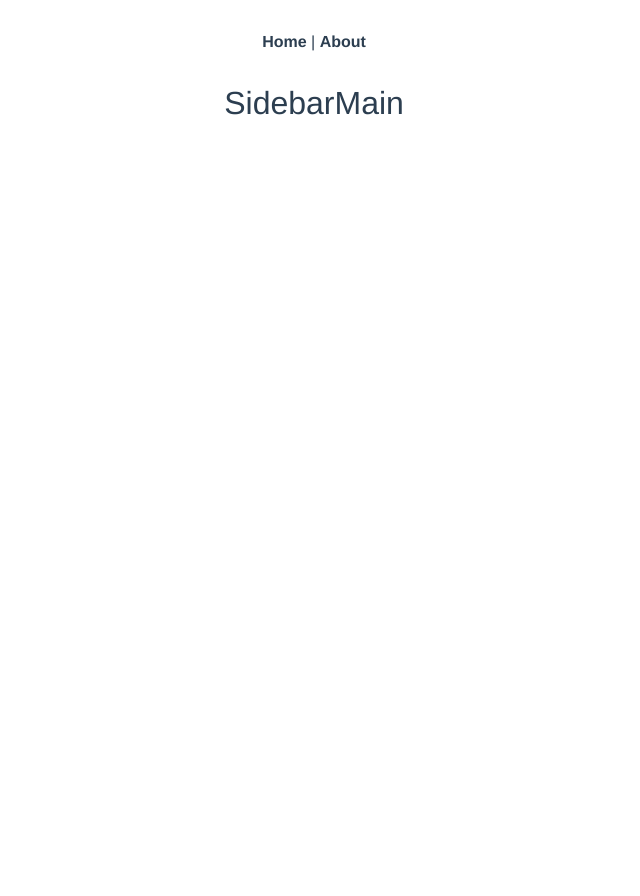
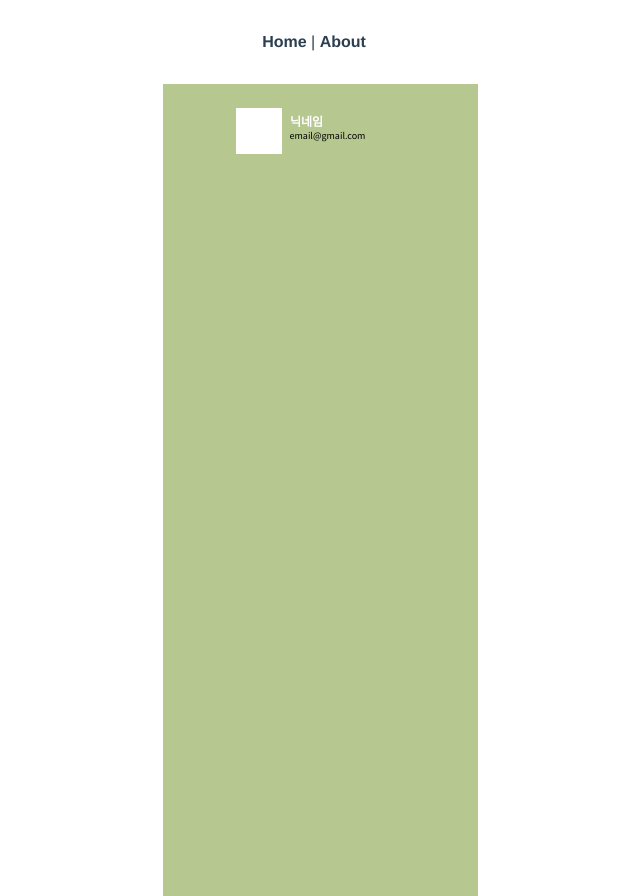
Before and after one commit to ayj8655/najakbat, a Vue app in the folder frontend/: page /sidebarmain in a window 1280 px wide. Shown: the whole page, without its empty margins (326-966 px from the left). Before the commit the page ends 800 px from the top, so only its background shows below. Built offline with nearby package versions, Linux system fonts and the light colour scheme.

Commit message:
sidebar base

```diff
--- a/frontend/package.json
+++ b/frontend/package.json
@@ -10,6 +10,7 @@
   "dependencies": {
     "axios": "^0.21.1",
     "core-js": "^3.6.5",
+    "v-click-outside": "^3.1.2",
     "vue": "^2.6.11",
     "vue-infinite-loading": "^2.4.5",
     "vue-router": "^3.2.0",
--- /dev/null
+++ b/frontend/src/components/Sidebar/Sidebar.vue
@@ -0,0 +1,101 @@
+<template>
+  <div id="sidebar-1">
+    <button @click="sidebar = !sidebar">
+      Toggle render
+    </button>
+    <transition name="slide-fade">
+      <div class="container greenbg" v-if="sidebar" v-click-outside="onClickOutside">
+        <div class="container infos">
+          <div class="profile"></div>
+          <div class="nickname">닉네임</div>
+          <div class="email">email@gmail.com</div>
+        </div>
+      </div>
+    </transition>
+  </div>
+</template>
+
+<script>
+import vClickOutside from 'v-click-outside'
+export default {
+  el: 'sidebar-1',
+  directives: {
+    clickOutside: vClickOutside.directive
+  },
+  data: function () {
+    return {
+      sidebar: true,
+    }
+  },
+  methods: {
+    onClickOutside () {
+      this.sidebar = false
+    },
+  },
+}
+</script>
+
+<style scoped>
+.greenbg {
+  position: absolute;
+  width: 315px;
+  height: 812px;
+  left: 36px;
+  top: 0px;
+  background: #B6C790;
+}
+.profile {
+  position: absolute;
+  width: 48px;
+  height: 48px;
+  left: 72px;
+  top: 23px;
+
+  background: #FFFFFF;
+  border: 1px solid #B6C790;
+  box-sizing: border-box;
+}
+.nickname {
+  position: absolute;
+  width: 34px;
+  height: 17px;
+  left: 127px;
+  top: 28px;
+
+  font-family: Noto Sans KR;
+  font-style: normal;
+  font-weight: bold;
+  font-size: 12px;
+  line-height: 17px;
+
+  color: #FFFFFF;
+}
+.email {
+  position: absolute;
+  width: 70px;
+  height: 13px;
+  left: 127px;
+  top: 45px;
+
+  font-family: Noto Sans KR;
+  font-style: normal;
+  font-weight: normal;
+  font-size: 9px;
+  line-height: 13px;
+  /* identical to box height */
+
+
+  color: #000000;
+}
+.slide-fade-enter-active {
+  transition: all .3s ease;
+}
+.slide-fade-leave-active {
+  transition: all .3s cubic-bezier(1.0, 0.5, 0.8, 1.0);
+}
+.slide-fade-enter, .slide-fade-leave-to
+/* .slide-fade-leave-active below version 2.1.8 */ {
+  transform: translateX(10px);
+  opacity: 0;
+}
+</style>
--- a/frontend/src/router/index.js
+++ b/frontend/src/router/index.js
@@ -1,9 +1,7 @@
 import Vue from "vue"
 import VueRouter from "vue-router"
 import Home from "../views/Home.vue"
-import MyAlerts from "../views/Sidebar/MyAlerts.vue"
-import DirectQuery from "../views/Sidebar/DirectQuery.vue"
-import Settings from "../views/Sidebar/Settings.vue"
+
 import SidebarMain from "../views/Sidebar/SidebarMain.vue"
 Vue.use(VueRouter)
 
@@ -29,21 +27,7 @@ const routes = [
     import(/* webpackChunkName: "about" */ "../views/Community.vue"),
   },
   // 준호 라우터
-  {
-    path: '/MyAlerts',
-    name: 'MyAlerts',
-    component: MyAlerts,
-  },
-  {
-    path: '/directquery',
-    name: 'DirectQuery',
-    component: DirectQuery,
-  },
-  {
-    path: '/settings',
-    name: 'Settings',
-    component: Settings,
-  },
+
   {
     path: '/sidebarmain',
     name: 'SidebarMain',
--- a/frontend/src/store/index.js
+++ b/frontend/src/store/index.js
@@ -4,7 +4,11 @@ import Vuex from "vuex";
 Vue.use(Vuex);
 
 export default new Vuex.Store({
-  state: {},
+  state: {
+    // sidebar 변수
+    sidebar: true,
+
+  },
   mutations: {},
   actions: {},
   modules: {},
--- a/frontend/src/views/Sidebar/SidebarMain.vue
+++ b/frontend/src/views/Sidebar/SidebarMain.vue
@@ -1,13 +1,32 @@
 <template>
-  <h2>SidebarMain</h2>
+  <div class="container sidebar-bg">
+    <sidebar></sidebar>
+  </div>
 </template>
 
 <script>
+import Sidebar from '@/components/Sidebar/Sidebar.vue'
+
 export default {
-
+  name: 'sidebarmain',
+  data () {
+    return {
+      title: 'SIDEBAR'
+    }
+  },
+  components: {
+    Sidebar
+  }
 }
 </script>
 
-<style>
+<style scoped>
+.sidebar-bg {
+  position: relative;
+  width: 375px;
+  height: 812px;
+  background: #FFFFFF;
+
+}
 
 </style>
```
Also changed, not shown: frontend/src/components/Sidebar/DirectQuery.vue (renamed from frontend/src/views/Sidebar/DirectQuery.vue), frontend/src/components/Sidebar/MyAlerts.vue (renamed from frontend/src/views/Sidebar/MyAlerts.vue), frontend/src/components/Sidebar/Settings.vue (renamed from frontend/src/views/Sidebar/Settings.vue), 2 other files (tests, documents, lock files or other folders).
